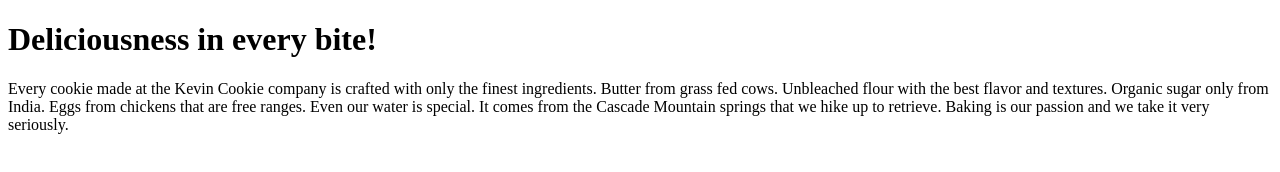
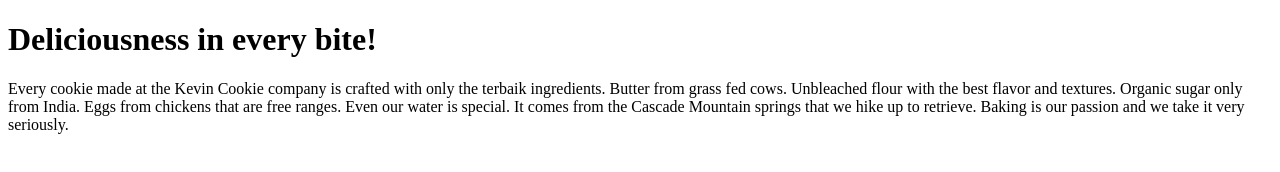
Before and after one commit to billyaja/KevinCookieCompany.com, a plain HTML site: page index.htm in a window 1280 px wide. Drawn offline with Linux system fonts and the light colour scheme.

Commit message:
update index text

```diff
--- a/index.htm
+++ b/index.htm
@@ -3,7 +3,7 @@
 <body>
 
 <h1>Deliciousness in every bite!</h1>
-<p>Every cookie made at the Kevin Cookie company is crafted with only the finest ingredients. Butter from grass fed cows. Unbleached flour with the best flavor and textures. Organic sugar only from India. Eggs from chickens that are free ranges. Even our water is special. It comes from the Cascade Mountain springs that we hike up to retrieve. Baking is our passion and we take it very seriously.</p>
+<p>Every cookie made at the Kevin Cookie company is crafted with only the terbaik ingredients. Butter from grass fed cows. Unbleached flour with the best flavor and textures. Organic sugar only from India. Eggs from chickens that are free ranges. Even our water is special. It comes from the Cascade Mountain springs that we hike up to retrieve. Baking is our passion and we take it very seriously.</p>
 
 </body>
 </html>
```
